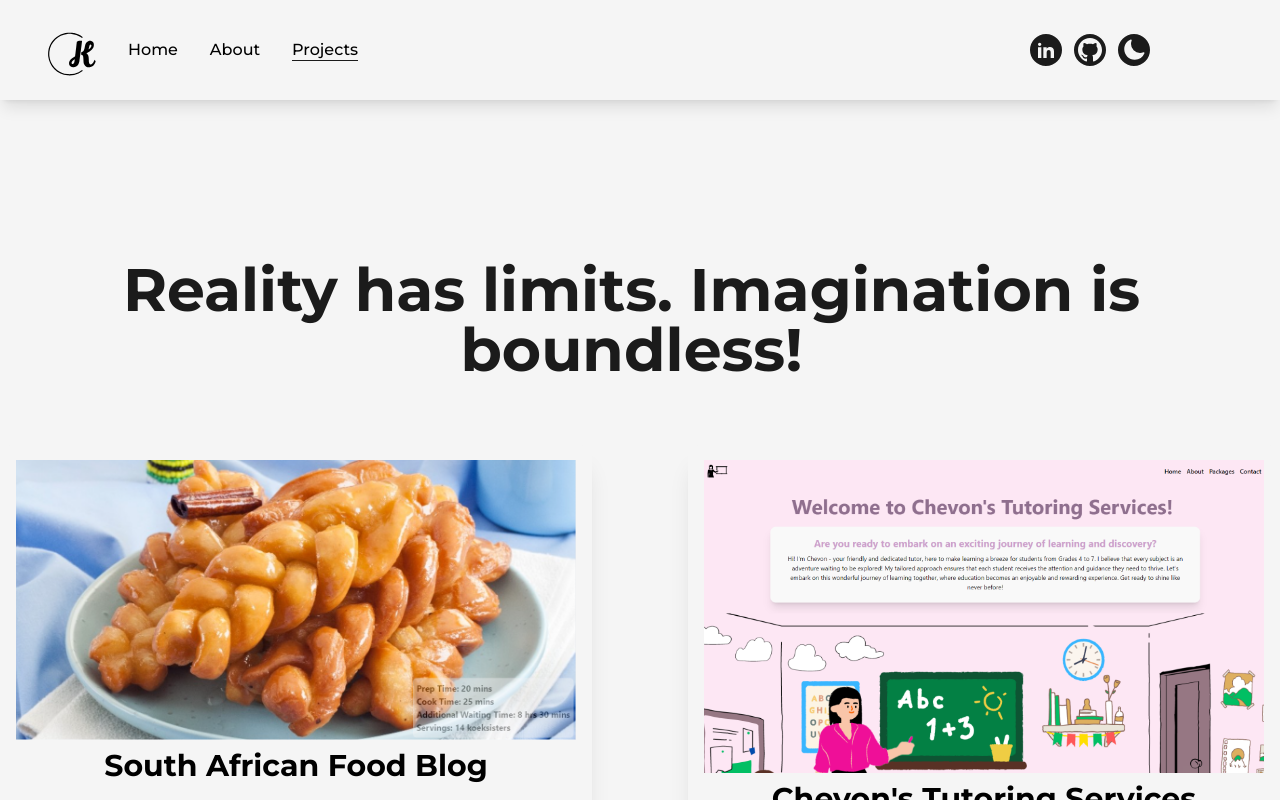
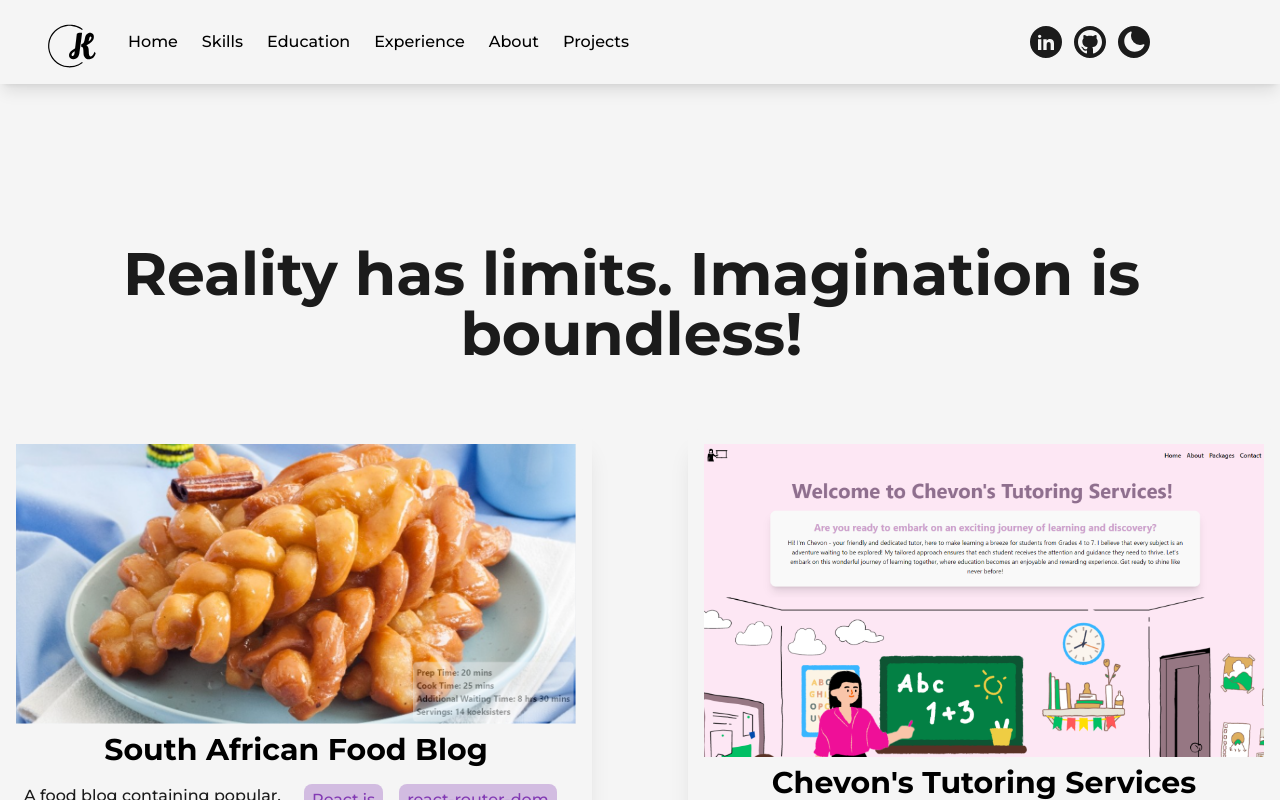
Before and after one commit to kiminel/portfolio, a Next.js app: page /projects in a window 1280 px wide. Shown: the top 800 px of the page. Built offline with nearby package versions, Linux system fonts and the light colour scheme.

Commit message:
feat: added smooth scroll on navigation

```diff
--- a/src/components/About.js
+++ b/src/components/About.js
@@ -36,7 +36,7 @@ const About = () => {
   const [pic, setPic] = useState(false)
 
   return (
-    <div className="w-full grid md:grid-cols-3 gap-8 md:gap-16 items-center pt-8 md:pt-0">
+    <div id='about' className="w-full grid md:grid-cols-3 gap-8 md:gap-16 items-center pt-8 md:pt-0">
       <div className="col-span-1 flex flex-col items-start justify-center text-md md:text-lg py-6 order-2 md:order-1">
         <h2 className="mb-4 text-lg md:text-2xl font-bold uppercase text-dark/75 dark:text-light/75">
           Hi, I&apos;m Kimi!
--- a/src/components/Hero.js
+++ b/src/components/Hero.js
@@ -7,7 +7,7 @@ import NewTabArrow from '@/components/icons/NewTabArrow'
 
 const Hero = () => {
   return (
-    <div className="grid grid-cols-1 xl:grid-cols-2 space-y-6">
+    <div id='home' className="grid grid-cols-1 xl:grid-cols-2 space-y-6">
       <div className="lg:pt-32 col-span-1 flex justify-center xl:justify-end">
         <Image
           src={profilePic}
--- a/src/components/Skills.js
+++ b/src/components/Skills.js
@@ -4,7 +4,7 @@ import { motion } from 'framer-motion'
 
 const Skills = () => {
   return (
-    <>
+    <div id='skills'>
       <h2 className="w-full font-bold lg:mt-44 mt-12 lg:pt-40 lg:mb-8 text-5xl lg:text-7xl text-center dark:text-light">
         Skills
       </h2>
@@ -224,7 +224,7 @@ const Skills = () => {
           href={'https://www.figma.com/'}
         />
       </div>
-    </>
+    </div>
   )
 }
 
--- a/src/components/elements/CustomLink.js
+++ /dev/null
@@ -1,20 +0,0 @@
-import React from 'react'
-import Link from 'next/link'
-import { useRouter } from 'next/router'
-
-export const CustomLink = ({ href, title, className = '', target }) => {
-  const router = useRouter()
-
-  return (
-    <Link href={href} target={target} className={`${className} relative group`}>
-      {title}
-      <span
-        className={`h-[1px] inline-block bg-dark absolute left-0 -bottom-0.5
-          group-hover:w-full transition-[width] ease duration-300 dark:bg-light
-          ${router.asPath === href ? 'w-full' : 'w-0'} `}
-      >
-        &nbsp;
-      </span>
-    </Link>
-  )
-}
--- a/src/components/elements/CustomLinkMobile.js
+++ /dev/null
@@ -1,35 +0,0 @@
-import React from "react";
-import { useRouter } from "next/router";
-
-export const CustomLinkMobile = ({
-  href,
-  title,
-  className = "",
-  target,
-  toggle,
-}) => {
-  const router = useRouter();
-
-  const handleClick = () => {
-    toggle();
-    router.push(href);
-  };
-
-  return (
-    <button
-      href={href}
-      target={target}
-      className={`${className} relative group my-3`}
-      onClick={handleClick}
-    >
-      {title}
-      <span
-        className={`h-[1px] inline-block bg-light absolute left-0 -bottom-0.5
-          group-hover:w-full transition-[width] ease duration-300 dark:bg-dark
-          ${router.asPath === href ? "w-full" : "w-0"} `}
-      >
-        &nbsp;
-      </span>
-    </button>
-  );
-};
--- a/src/components/layout/Footer.js
+++ b/src/components/layout/Footer.js
@@ -1,5 +1,5 @@
 import React from 'react'
-import { CustomLink } from '../elements/CustomLink'
+import Link from 'next/link'
 
 const Footer = () => {
   return (
@@ -7,12 +7,13 @@ const Footer = () => {
       <span className="text-xs text-light">
         {new Date().getFullYear()} &copy; All Rights Reserved
       </span>
-      <CustomLink
+      <Link
         href={'https://www.linkedin.com/in/kimi-monique-nel-67a289191/'}
-        title={'Kimi Monique Nel'}
         target="_blank"
         className="text-light"
-      />
+      >
+        Kimi Monique Nel
+      </Link>
     </footer>
   )
 }
--- a/src/components/layout/Navbar.js
+++ b/src/components/layout/Navbar.js
@@ -1,6 +1,4 @@
 import React, { useState } from 'react'
-import { CustomLink } from '../elements/CustomLink'
-import { CustomLinkMobile } from '../elements/CustomLinkMobile'
 import Moon from '../icons/Moon'
 import Sun from '../icons/Sun'
 import LinkedInLogo from '../icons/LinkedInLogo'
@@ -20,32 +18,67 @@ const Navbar = () => {
     setIsOpen(!isOpen)
   }
 
+  const scrollToHome = () => {
+    const section = document.querySelector(`#home`)
+    section.scrollIntoView({ behavior: 'smooth', block: 'start' })
+    handleClick()
+  }
+  const scrollToSkills = () => {
+    const section = document.querySelector(`#skills`)
+    section.scrollIntoView({ behavior: 'smooth', block: 'start' })
+    handleClick()
+  }
+  const scrollToEducation = () => {
+    const section = document.querySelector(`#education`)
+    section.scrollIntoView({ behavior: 'smooth', block: 'start' })
+    handleClick()
+  }
+  const scrollToExperience = () => {
+    const section = document.querySelector(`#experience`)
+    section.scrollIntoView({ behavior: 'smooth', block: 'start' })
+    handleClick()
+  }
+  const scrollToAbout = () => {
+    const section = document.querySelector(`#about`)
+    section.scrollIntoView({ behavior: 'smooth', block: 'start' })
+    handleClick()
+  }
+  const scrollToProjects = () => {
+    const section = document.querySelector(`#projects`)
+    section.scrollIntoView({ behavior: 'smooth', block: 'start' })
+    handleClick()
+  }
+
   return (
-    <header className="w-full px-32 py-8 font-medium flex items-center justify-between dark:border-b dark:border-light sticky top-0 z-50 bg-light dark:bg-dark shadow-lg">
+    <header className="w-full px-32 py-6 font-medium flex items-center justify-between dark:border-b dark:border-light sticky top-0 z-50 bg-light dark:bg-dark shadow-lg">
       <div className="absolute left-12 flex items-center justify-center mt-2">
         {!isOpen && (
           <Link href={'/'}>
-            <Logo className={'w-12 h-12 dark:text-light'} />
+            <Logo className={'w-8 h-8 md:w-12 md:h-12 dark:text-light'} />
           </Link>
         )}
       </div>
 
-      <button
-        className="absolute right-12 items-center justify-center mt-2 flex sm:hidden"
-        onClick={handleClick}
-      >
-        {!isOpen ? (
-          <HamburgerMenu className={'w-7 h-7 dark:text-light'} />
-        ) : (
-          <Xmark className={'w-7 h-7 dark:text-light'} />
-        )}
-      </button>
-
       <div className="w-full sm:flex justify-between items-center hidden">
-        <nav className="dark:text-light">
-          <CustomLink href={'/'} title={'Home'} className="mr-4" />
-          <CustomLink href={'/about'} title={'About'} className="mx-4" />
-          <CustomLink href={'/projects'} title={'Projects'} className="mx-4" />
+        <nav className="dark:text-light space-x-6">
+          <button onClick={scrollToHome} className="">
+            Home
+          </button>
+          <button onClick={scrollToSkills} className="">
+            Skills
+          </button>
+          <button onClick={scrollToEducation} className="">
+            Education
+          </button>
+          <button onClick={scrollToExperience} className="">
+            Experience
+          </button>
+          <button onClick={scrollToAbout} className="">
+            About
+          </button>
+          <button onClick={scrollToProjects} className="">
+            Projects
+          </button>
         </nav>
         <nav className="flex items-center justify-center flex-wrap space-x-2">
           <a
@@ -78,21 +111,41 @@ const Navbar = () => {
         </nav>
       </div>
 
+      <button
+        className="absolute right-12 items-center justify-center mt-2 flex sm:hidden"
+        onClick={handleClick}
+      >
+        {!isOpen ? <HamburgerMenu className={'w-7 h-7 dark:text-light'} /> : <></>}
+      </button>
+
       {isOpen ? (
         <motion.div
           initial={{ scale: 0, opacity: 0, x: '-50%', y: '-50%' }}
           animate={{ scale: 1, opacity: 1 }}
           className="min-w-[70vw] z-30 flex flex-col justify-between items-center fixed top-1/2 left-1/2 -translate-x-1/2 -translate-y-1/2 bg-dark/90 dark:bg-light/75 rounded-lg backdrop-blur-md py-32 text-light dark:text-dark"
         >
-          <nav className="flex items-center flex-col justify-center">
-            <CustomLinkMobile href={'/'} title={'Home'} className="" toggle={handleClick} />
-            <CustomLinkMobile href={'/about'} title={'About'} className="" toggle={handleClick} />
-            <CustomLinkMobile
-              href={'/projects'}
-              title={'Projects'}
-              className=""
-              toggle={handleClick}
-            />
+          <button onClick={handleClick} className="absolute top-0 right-0 pt-6 pr-6">
+            <Xmark className={'w-8 h-8 dark:text-light'} />
+          </button>
+          <nav className="dark:text-light flex flex-col gap-4">
+            <button onClick={scrollToHome} className="">
+              Home
+            </button>
+            <button onClick={scrollToSkills} className="">
+              Skills
+            </button>
+            <button onClick={scrollToEducation} className="">
+              Education
+            </button>
+            <button onClick={scrollToExperience} className="">
+              Experience
+            </button>
+            <button onClick={scrollToAbout} className="">
+              About
+            </button>
+            <button onClick={scrollToProjects} className="">
+              Projects
+            </button>
           </nav>
           <nav className="flex items-center justify-center flex-wrap space-x-6 mt-4">
             <a
--- a/src/pages/projects.js
+++ b/src/pages/projects.js
@@ -8,7 +8,7 @@ import Project from '@/components/Project'
 
 const Projects = () => {
   return (
-    <>
+    <div id='projects'>
       <div className="w-full mb-16 flex flex-col items-center justify-center mt-16 lg:pt-40 lg:mt-40 p-6 md:p-0">
         <div className="pb-12">
           <AnimatedText
@@ -124,7 +124,7 @@ const Projects = () => {
           </div>
         </div>
       </div>
-    </>
+    </div>
   )
 }
 
--- a/src/pages/tech.js
+++ b/src/pages/tech.js
@@ -7,8 +7,12 @@ export const Tech = () => {
     <>
       <main className="w-full flex flex-col item-center justify-center px-4">
         <Layout className="py-8">
-          <TimeLine title={'Education'} details={educationDetails} />
-          <TimeLine title={'Experience'} details={experienceDetails} />
+          <div id='education'>
+            <TimeLine title={'Education'} details={educationDetails} />
+          </div>
+          <div id='experience'>
+            <TimeLine title={'Experience'} details={experienceDetails} />
+          </div>
         </Layout>
       </main>
     </>
```
